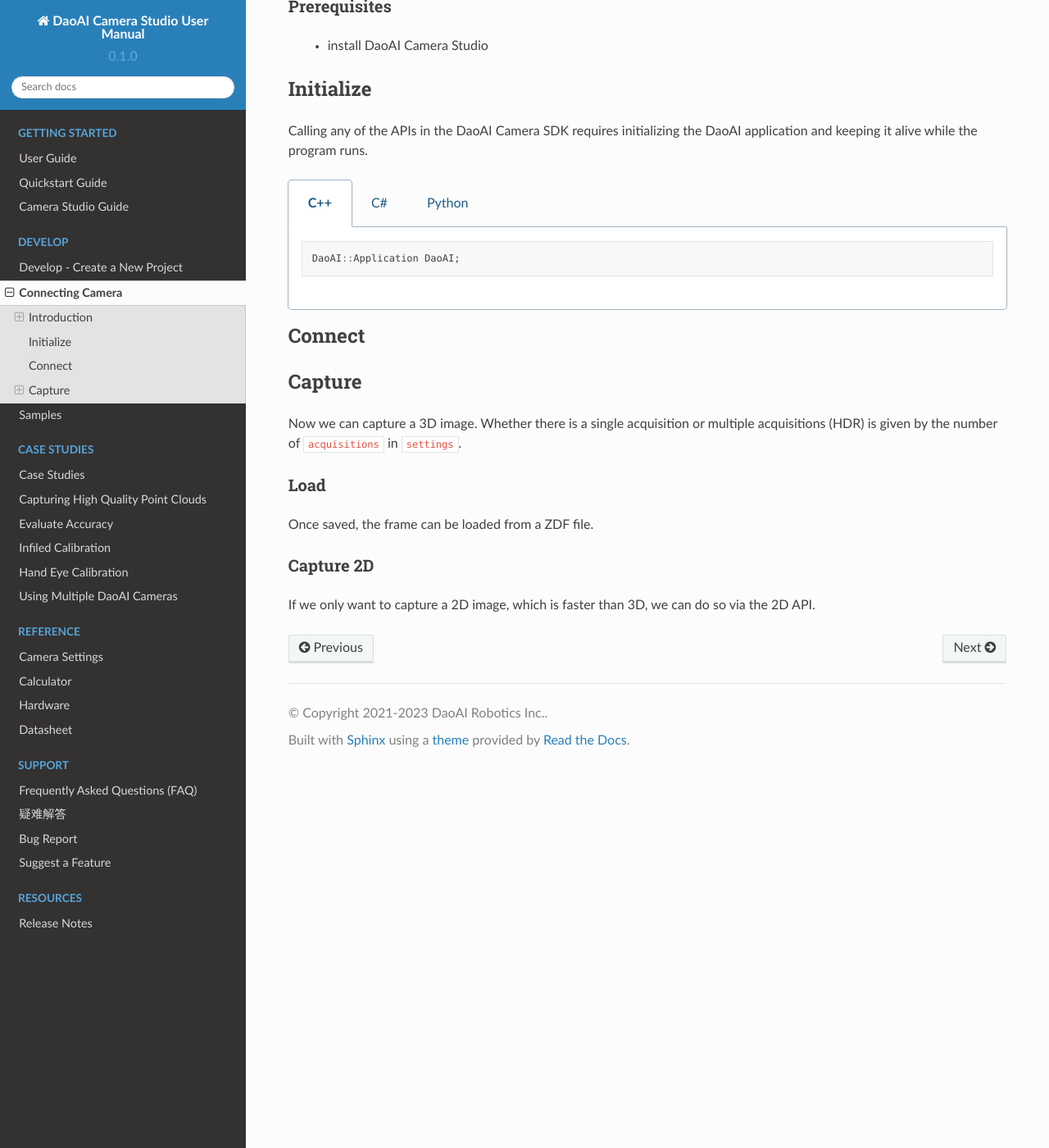
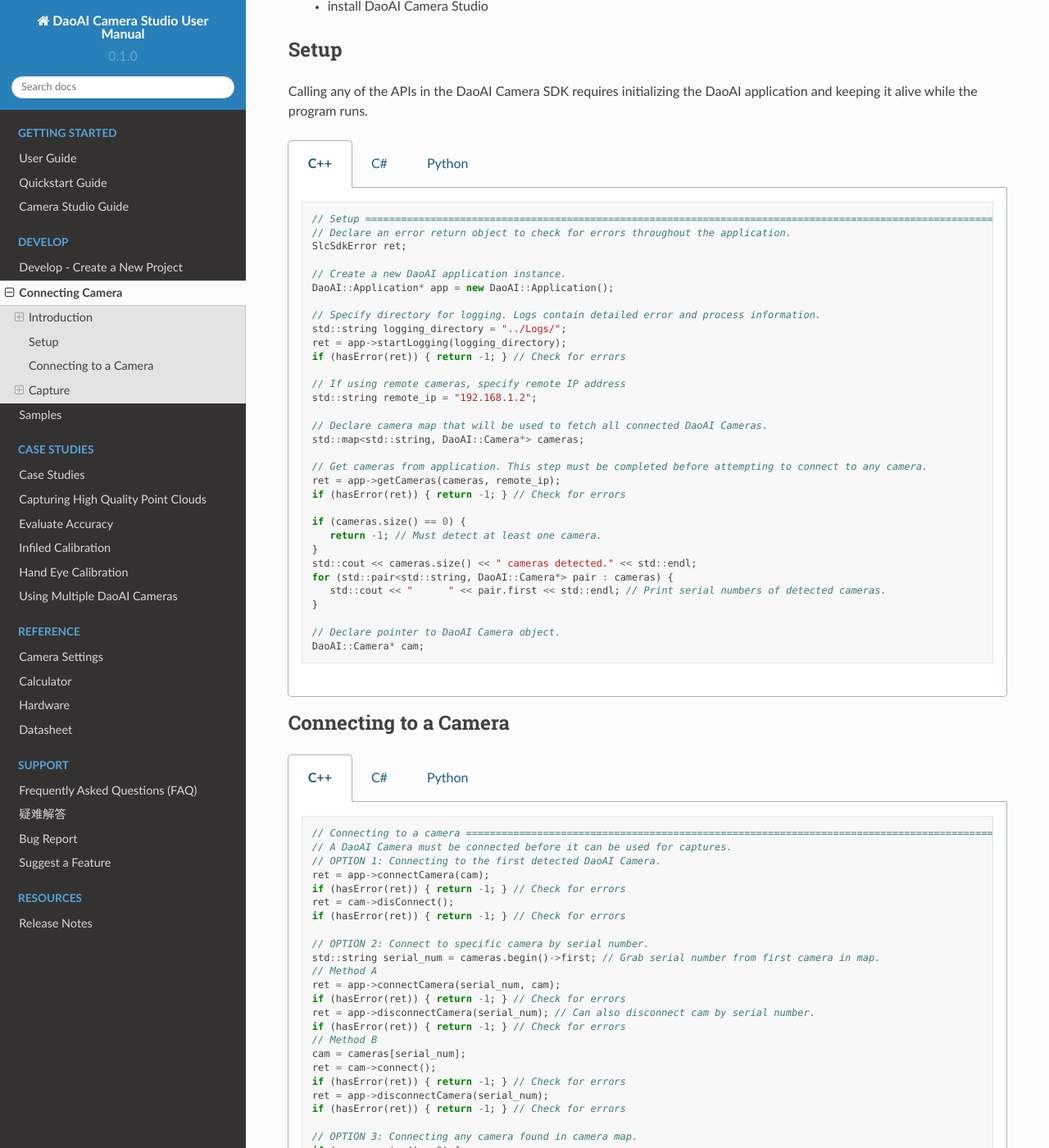
Before and after one commit to DaoAI-Robotics-Inc/daoai_camera_studio_user_manual, a Sphinx documentation site: the page built from docs/source/develop/connect-camera/index.rst, in a window 1280 px wide and 1400 px high, scrolled down 510 px. Shown: the whole window at 82% size. Built offline with Sphinx 7.4.7 and the Read the Docs theme 2.0.0, drawn with Linux system fonts in a browser that asks for light colours; some of the changed text lies outside the part shown.

Commit message:
code sample capture

```diff
--- a/docs/source/develop/connect-camera/index.rst
+++ b/docs/source/develop/connect-camera/index.rst
@@ -7,17 +7,14 @@
 Introduction
 ---------------------
 
-
 This tutorial describes how to use the DaoAI SDK to capture point clouds and 2D images.
-
-For MATLAB see DaoAI Capture Tutorial for MATLAB.
 
 Prerequisites
 ~~~~~~~~~~~~~~~~~~~
 
     - install DaoAI Camera Studio
 
-Initialize
+Setup
 ------------------
 
 Calling any of the APIs in the DaoAI Camera SDK requires initializing the DaoAI application and keeping it alive while the program runs.
@@ -28,7 +25,38 @@
 
       .. code-block:: C++
 
-         DaoAI::Application DaoAI;
+         // Setup ==========================================================================================================
+         // Declare an error return object to check for errors throughout the application.
+         SlcSdkError ret;
+
+         // Create a new DaoAI application instance.
+         DaoAI::Application* app = new DaoAI::Application();
+
+         // Specify directory for logging. Logs contain detailed error and process information.
+         std::string logging_directory = "../Logs/";
+         ret = app->startLogging(logging_directory);
+         if (hasError(ret)) { return -1; } // Check for errors
+
+         // If using remote cameras, specify remote IP address
+         std::string remote_ip = "192.168.1.2";
+
+         // Declare camera map that will be used to fetch all connected DaoAI Cameras.
+         std::map<std::string, DaoAI::Camera*> cameras;
+
+         // Get cameras from application. This step must be completed before attempting to connect to any camera.
+         ret = app->getCameras(cameras, remote_ip);
+         if (hasError(ret)) { return -1; } // Check for errors
+
+         if (cameras.size() == 0) {
+            return -1; // Must detect at least one camera.
+         }
+         std::cout << cameras.size() << " cameras detected." << std::endl;
+         for (std::pair<std::string, DaoAI::Camera*> pair : cameras) {
+            std::cout << "	" << pair.first << std::endl; // Print serial numbers of detected cameras.
+         }
+
+         // Declare pointer to DaoAI Camera object.
+         DaoAI::Camera* cam;
 
    .. tab:: C#
 
@@ -40,10 +68,55 @@
 
       .. code-block:: python
 
-         app = DaoAI.Application()
 
-Connect
-------------------
+Connecting to a Camera
+------------------------
+
+.. tabs::
+
+   .. tab:: C++
+
+      .. code-block:: C++
+
+         // Connecting to a camera =========================================================================================
+         // A DaoAI Camera must be connected before it can be used for captures.
+         // OPTION 1: Connecting to the first detected DaoAI Camera.
+         ret = app->connectCamera(cam);
+         if (hasError(ret)) { return -1; } // Check for errors
+         ret = cam->disConnect();
+         if (hasError(ret)) { return -1; } // Check for errors
+
+         // OPTION 2: Connect to specific camera by serial number.
+         std::string serial_num = cameras.begin()->first; // Grab serial number from first camera in map.
+         // Method A
+         ret = app->connectCamera(serial_num, cam);
+         if (hasError(ret)) { return -1; } // Check for errors
+         ret = app->disconnectCamera(serial_num); // Can also disconnect cam by serial number.
+         if (hasError(ret)) { return -1; } // Check for errors
+         // Method B
+         cam = cameras[serial_num];
+         ret = cam->connect();
+         if (hasError(ret)) { return -1; } // Check for errors
+         ret = app->disconnectCamera(serial_num);
+         if (hasError(ret)) { return -1; } // Check for errors
+
+         // OPTION 3: Connecting any camera found in camera map.
+         if (cameras.size() > 0) {
+            cam = cameras.begin()->second;
+         }
+         ret = cam->connect();
+         if (hasError(ret)) { return -1; } // Check for errors
+
+   .. tab:: C#
+
+      .. code-block:: c#
+
+         var DaoAI = new DaoAI.NET.Application();
+
+   .. tab:: Python
+
+      .. code-block:: python
+
 
 Capture
 ------------------
@@ -51,14 +124,102 @@
 Now we can capture a 3D image. Whether there is a single acquisition or multiple acquisitions (HDR)
 is given by the number of ``acquisitions`` in ``settings``.
 
+.. tabs::
+
+   .. tab:: C++
+
+      .. code-block:: C++
+
+         // Camera Captures ================================================================================================
+         // Declare a DaoAI Frame object to which capture data will be written
+         DaoAI::Frame frm;
+         // Capture with default settings (assuming no settings has been set to camera).
+         ret = cam->capture(frm);
+         if (hasError(ret)) { return -1; } // Check for errors
+
+         // Capture with custom settings
+         // OPTION 1: Capture with settings. Settings saved by camera for future captures.
+         ret = cam->capture(new_settings, frm);
+         if (hasError(ret)) { return -1; } // Check for errors
+
+         // OPTION 2: Set settings object to camera to use in capture.
+         ret = cam->setSettings(new_settings);
+         if (hasError(ret)) { return -1; } // Check for errors
+         ret = cam->capture(frm);
+         if (hasError(ret)) { return -1; } // Check for errors
+
+         // OPTION 3: Load settings from file to camera to use in capture.
+         ret = cam->setSettings("../Examples/sample_settings.cfg");
+         if (hasError(ret)) { return -1; } // Check for errors
+         ret = cam->capture(frm);
+         if (hasError(ret)) { return -1; } // Check for errors
+
+   .. tab:: C#
+
+      .. code-block:: c#
+
+         var DaoAI = new DaoAI.NET.Application();
+
+   .. tab:: Python
+
+      .. code-block:: python
+
+
+Save
+~~~~~~~~~~
+
+.. tabs::
+
+   .. tab:: C++
+
+      .. code-block:: C++
+
+         // Frames =========================================================================================================
+         DaoAI::Frame new_frame;
+         // Create new empty frame
+         new_frame = DaoAI::Frame();
+         // Copy constructor
+         new_frame = DaoAI::Frame(frm);
+
+         // Check if frame has data
+         if (!new_frame.isEmpty()) { std::cout << "Success: Frame contains data from 3D capture!" << std::endl; }
+
+         // Save a frame. File extension .dcf is the preferred DaoAI frame format, but saving also supports .pcd and .ply formats.
+         std::string save_frame_path = "../Examples/example_frame_save.dcf";
+         ret = new_frame.save(save_frame_path);
+         if (hasError(ret)) { return -1; } // Check for errors
+
+   .. tab:: C#
+
+      .. code-block:: c#
+
+         var DaoAI = new DaoAI.NET.Application();
+
+   .. tab:: Python
+
+      .. code-block:: python
+
 Load
 ~~~~~~~~~~~~~~~~
 
-Once saved, the frame can be loaded from a ZDF file.
+Once saved, the frame can be loaded from a .dcf file.
 
-Capture 2D
-~~~~~~~~~~~~~~~~
+.. tabs::
 
-If we only want to capture a 2D image, which is faster than 3D, we can do so via the 2D API.
+   .. tab:: C++
 
-.. Capture point cloud?
+      .. code-block:: C++
+
+         // Load a frame from file. Supports .dcf files.
+         ret = new_frame.load("../Examples/sample_frame.dcf");
+         if (hasError(ret)) { return -1; } // Check for errors
+
+   .. tab:: C#
+
+      .. code-block:: c#
+
+         var DaoAI = new DaoAI.NET.Application();
+
+   .. tab:: Python
+
+      .. code-block:: python
```
